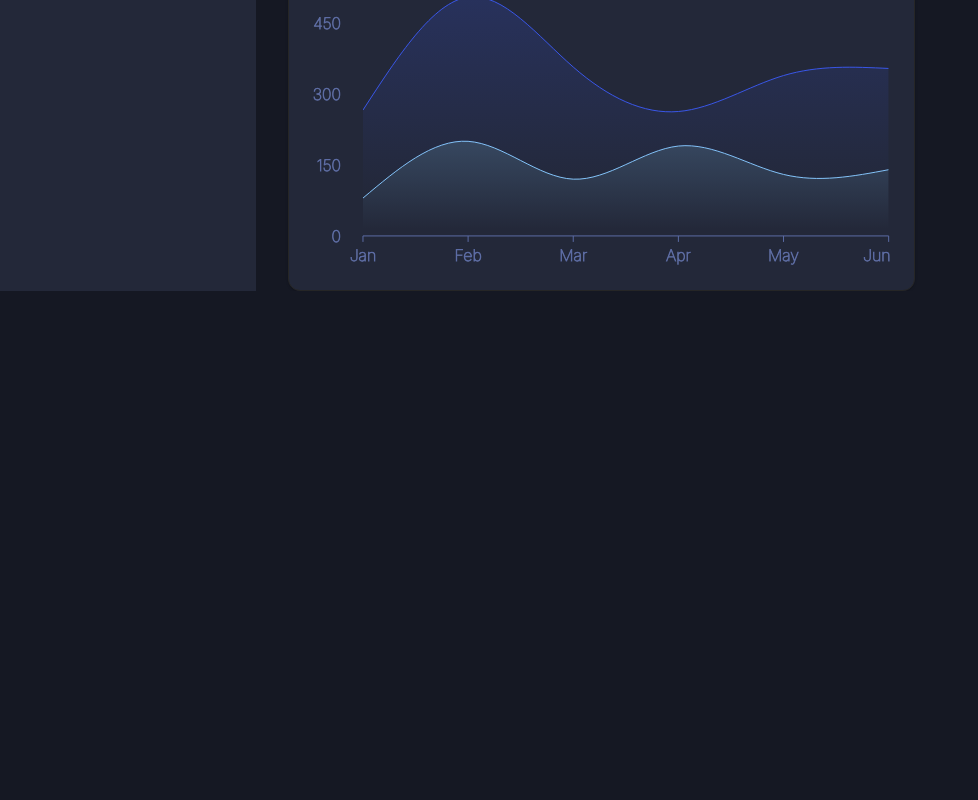
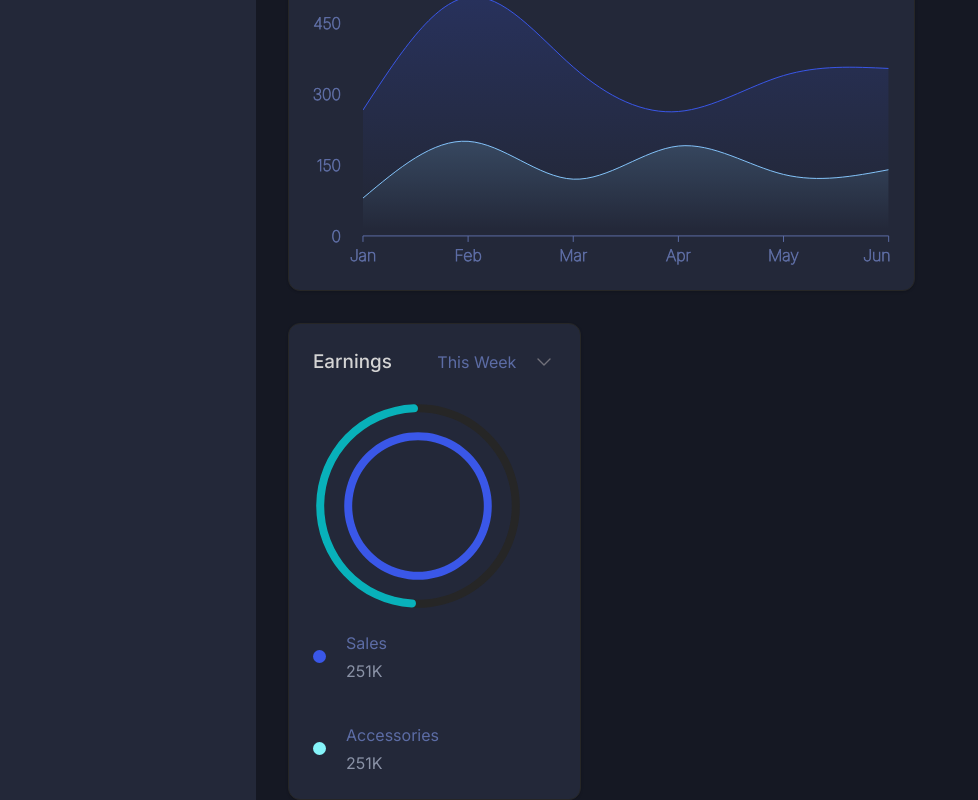
Before and after one commit to Frhaanaziz/dashboard-preview, a Next.js app: page /dashboard in a window 1280 px wide. Shown: the part 705-1505 px from the top of the page, without its empty margins (0-978 px from the left). Before the commit the page ends 996 px from the top, so only its background shows below. Built offline with nearby package versions, Linux system fonts and the light colour scheme.

Commit message:
feat: Integrate EarningsSection into dashboard page layout

```diff
--- a/src/app/dashboard/page.tsx
+++ b/src/app/dashboard/page.tsx
@@ -1,3 +1,4 @@
+import EarningsSection from "@/components/dashboard/EarningsSection";
 import GrossSalesSection from "@/components/dashboard/GrossSalesSection";
 import StatsSection from "@/components/dashboard/StatsSection";
 
@@ -9,6 +10,11 @@ const Page = () => {
       <div className="mt-10 px-8 xl:grid xl:grid-cols-12 xl:gap-10">
         <div className="col-span-8 space-y-8">
           <GrossSalesSection />
+
+          <div className="lg:grid lg:grid-cols-10 lg:gap-10">
+            <EarningsSection className="lg:col-span-5" />
+            <div className="col-span-5 mt-10 lg:mt-0"></div>
+          </div>
         </div>
         <div className="col-span-4"></div>
       </div>
```
